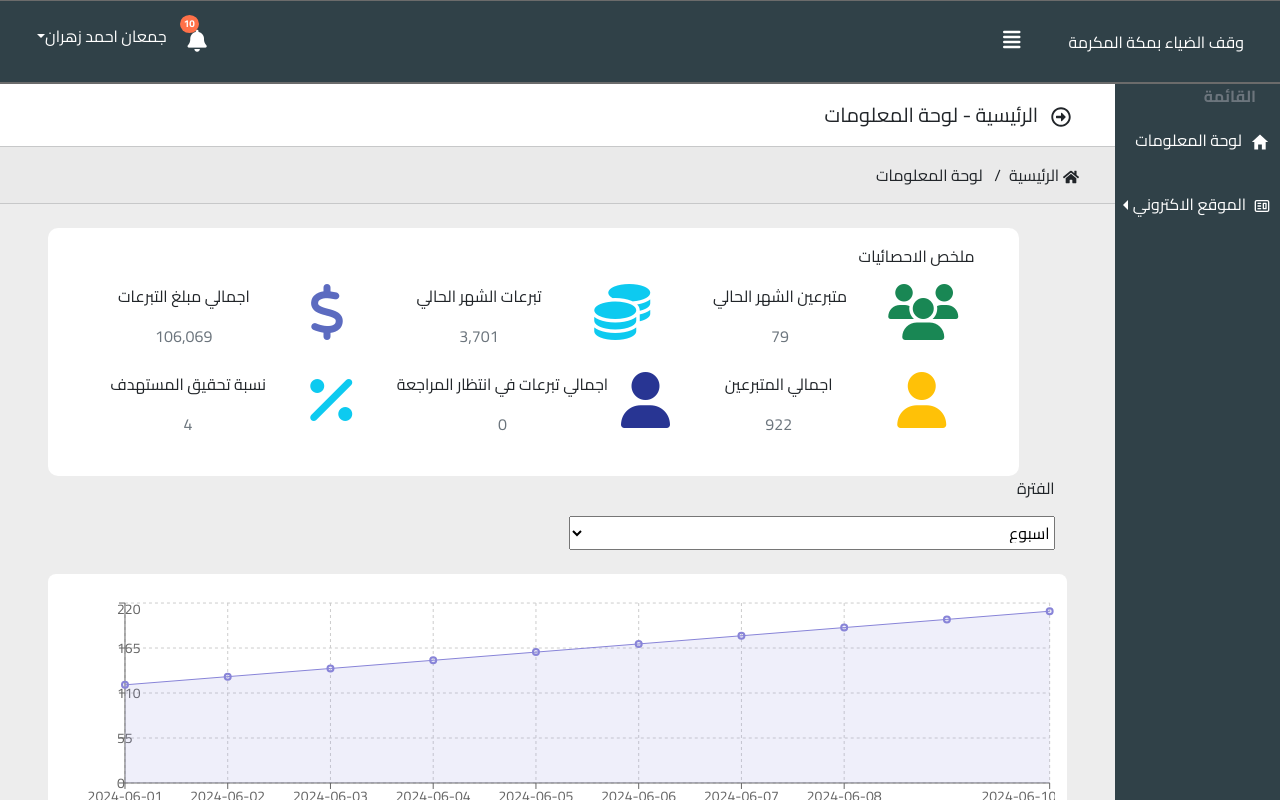
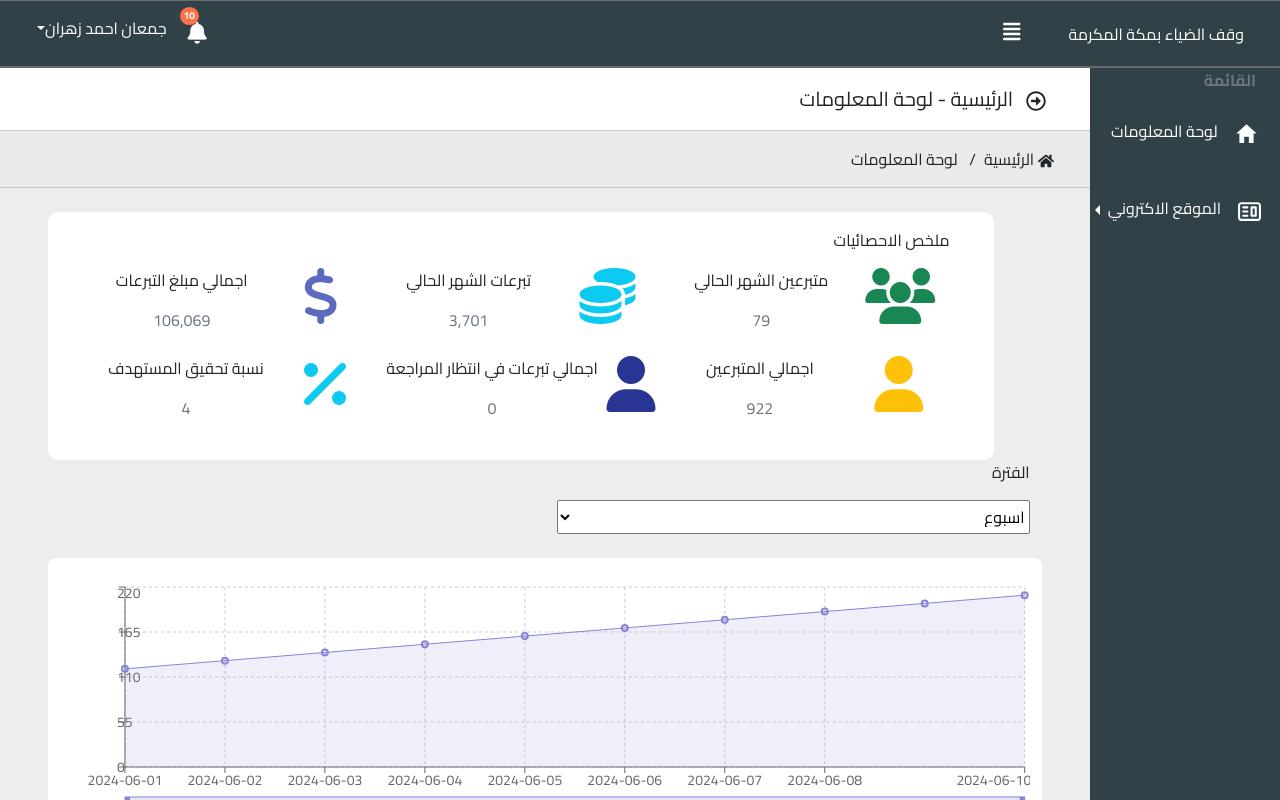
Before and after one commit to 4erben/Yateem-Admin, a React (Vite) app: page / in a window 1280 px wide. Both pictures are taken after a click on the button 1011 px from the left and 41 px from the top of the page. Shown: the top 800 px of the page. Built offline with nearby package versions, Linux system fonts and the light colour scheme.

Commit message:
fixed header height and sidebar functionality

```diff
--- a/src/App.css
+++ b/src/App.css
@@ -106,7 +106,23 @@
     margin-bottom: 10px;
     background-color: var(--darker-color);
     }
+    .nav-item{
+      display: flex;
+      justify-content: center;
+      align-items: center;
+    }
+    .nav-item-text {
+      display: none;
+    }
+    .nav-item-icon {
+      font-size: 25px;
+    }
 
+}
+.sidebar.toggled{
+  .nav-item-text{
+    display: inline-block;
+  }
 }
 .sidebar.mobile{
   position: absolute;
@@ -114,6 +130,11 @@
   width: 50% !important;
   z-index: 9999;
 
+    .nav-item{
+      justify-content: flex-start;
+      align-items: center;
+      text-align: start;
+    }
     .mobile-nav{
       display: flex;
     }
@@ -167,8 +188,8 @@
 .nav-item-container::after{
   content: "";
   position: absolute;
-  left: 8px;
-  top: 28px;
+  left: 5px;
+  top: 35px;
   width: 0;
   height: 0;
   border-top: 5px solid transparent;
@@ -187,13 +208,8 @@
 .nav-item > i , .nav-item > svg {
   margin-left: auto !important;
   margin-right: auto !important;
+}
 
-
-}
-.nav-item > span{
-  display: inline-block;
-  min-width: 100px !important;
-}
 .nav-item:hover{
   background-color: #695CFE;
   cursor: pointer;
--- a/src/Components/Header.jsx
+++ b/src/Components/Header.jsx
@@ -16,7 +16,7 @@
     }
   return (
     <header className='px-0'>
-    <Navbar expand="md" className="bg-c-dark text-white px-2" dir='rtl' >
+    <Navbar expand="md" className="bg-c-dark text-white px-2 py-0" dir='rtl' >
       <Container fluid className='align-items-center'>
         <Navbar.Brand href="#home" className='text-white fs-6'>وقف الضياء بمكة المكرمة</Navbar.Brand>
 
--- a/src/Components/NavItem.jsx
+++ b/src/Components/NavItem.jsx
@@ -10,20 +10,16 @@
   return (
     <div className={`nav-item-container  ${isClicked?"active":""}`} >
         <div className='nav-item' onClick={()=>{setIsClicked(!isClicked)}}>
-            {icon}
-        {isIconsOn?
-        <span>{title}</span>
-        :null}
+           <span className='nav-item-icon'>{icon}</span>
+        <span className='nav-item-text'>{title}</span>
         </div>
         <div className={`nav-item-menu ${isClicked?"show":""} `}>
           <Link className="nav-item" to="/banner">
+          <span className='nav-item-icon'>
           <GrArticle/>
-            {isIconsOn?
-            <span>البانر الرئيسي</span> :
-            null
-          }
+          </span>
+          <span className='nav-item-text'>البانر الرئيسي</span>
           </Link>
-
         </div>
     </div>
   )
--- a/src/Components/Sidebar.jsx
+++ b/src/Components/Sidebar.jsx
@@ -36,8 +36,9 @@
                 {!isIconsOn?<i className="fa-solid fa-ellipsis"></i>:<span>القائمة</span>}
             </div>
             <Link className='nav-item' to="/">
-                <IoMdHome className='fs-5'/>
-                {isIconsOn?<span>لوحة المعلومات</span>:null}
+               <span className='nav-item-icon'> <IoMdHome className=''/></span>
+               <span className='nav-item-text'> لوحة المعلومات  </span>
+             {/*    {isIconsOn?<span>لوحة المعلومات</span>:null} */}
             </Link>
             <NavItem title="الموقع الاكتروني" icon={<CgWebsite/>}/>
         </div>
--- a/src/Pages/HomePage.jsx
+++ b/src/Pages/HomePage.jsx
@@ -212,7 +212,7 @@
                     <td>{stat.donationNo}</td>
                     <td>{stat.donationMethod}</td>
                     <td>{stat.date}</td>
-                    <td><i className="fa-solid fa-print"></i></td>
+                    <td><i className="fa-solid fa-print  text-primary"></i></td>
                   </tr>
                 )
               })}
```
